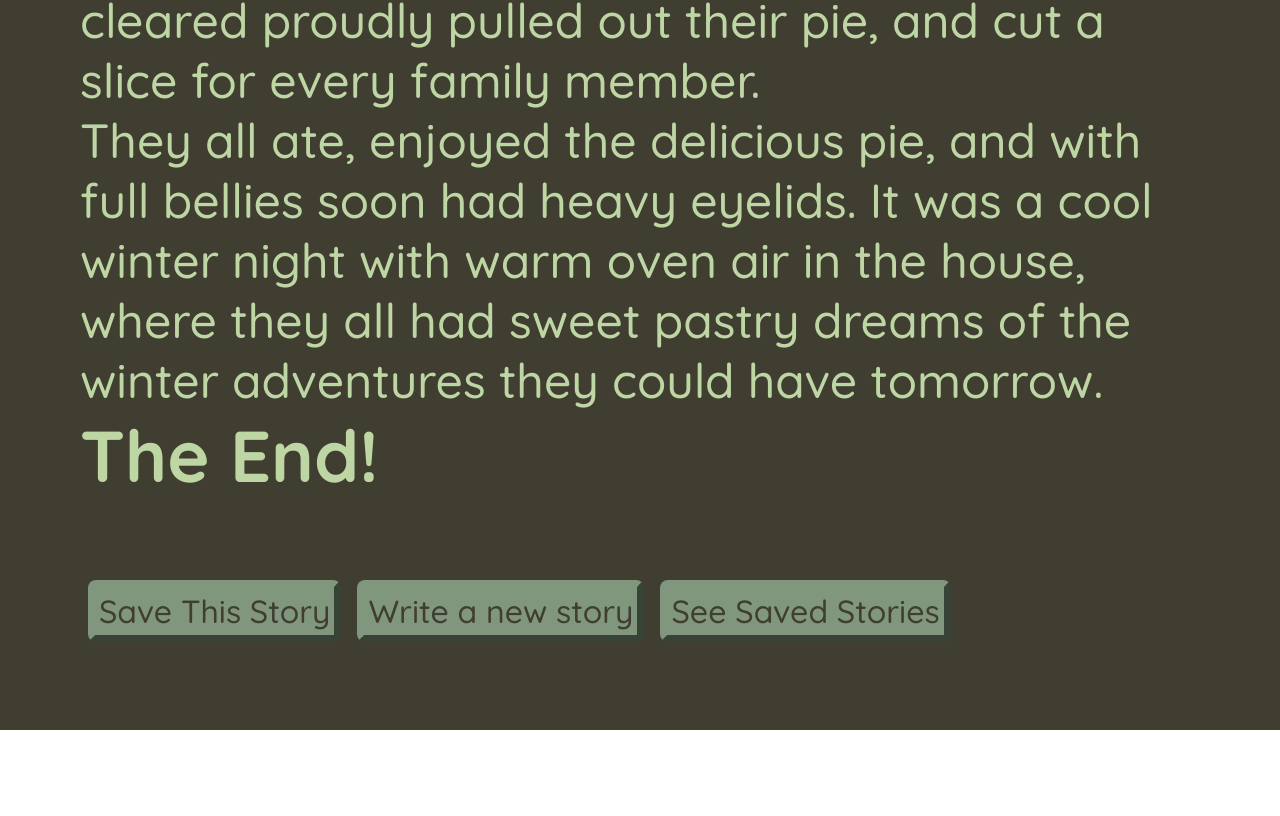
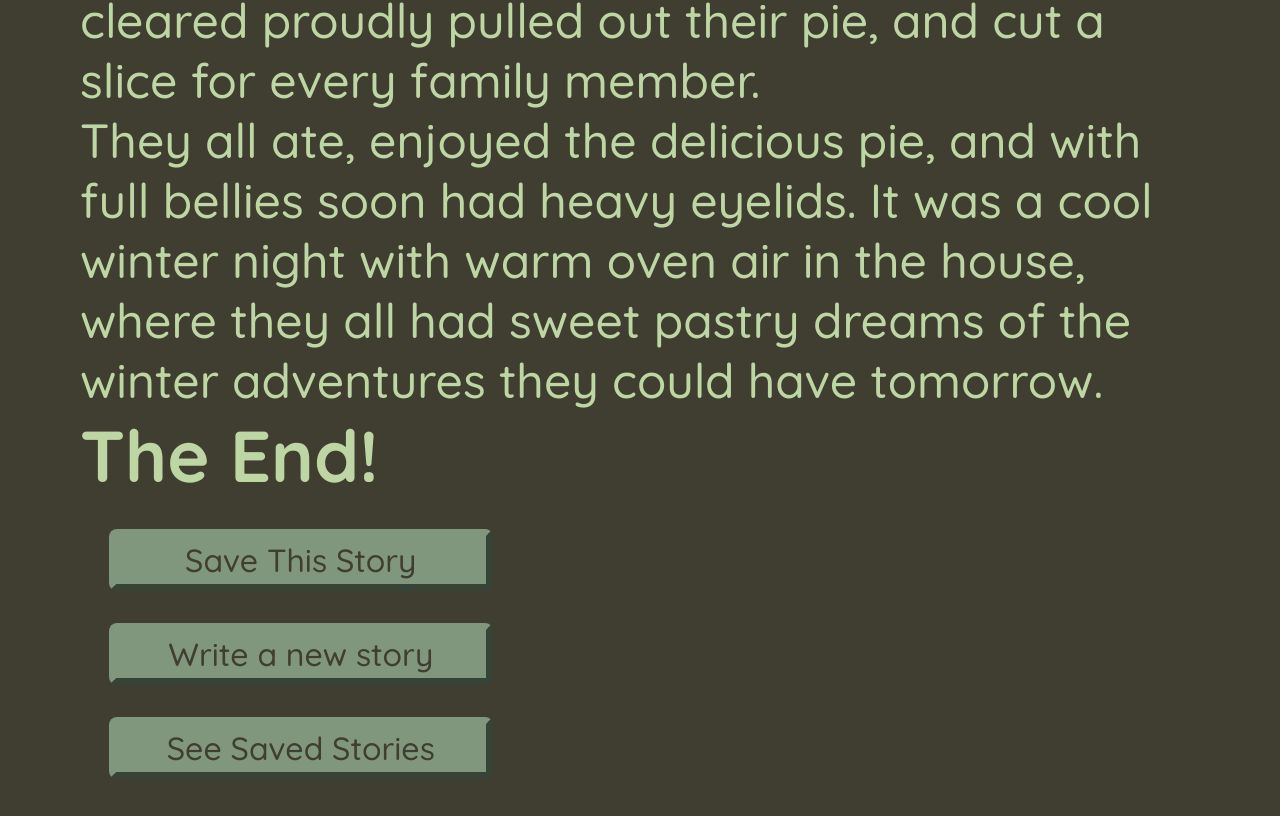
Before and after one commit to nathanielmillard/a-goats-tale, a React (Create React App) app: page /story in a window 1280 px wide. Shown: the part 3690-4506 px from the top of the page. Before the commit the page ends 4420 px from the top, so only its background shows below. Built offline with nearby package versions, Linux system fonts and the light colour scheme.

Commit message:
Allow a story to only be saved once, and be visible on button push.

```diff
--- a/src/Components/App/App.js
+++ b/src/Components/App/App.js
@@ -15,8 +15,13 @@ class App extends Component {
   }
   saveStory = () => {
     let storyData = this.state.savedStories
-    storyData.push([this.state.image, this.state.name, this.state.words])
-    this.setState({savedStories: storyData})
+    let isPresent = storyData.find(story => {
+      return story[0] === this.state.image && story[1] === this.state.name
+    })
+    if (!isPresent) {
+      storyData.push([this.state.image, this.state.name, this.state.words])
+      this.setState({savedStories: storyData})
+    }
   }
   saveInputs = (name, words, image) => {
     this.setState({name: name, words: words, image: image})
--- a/src/Components/StoryPage/StoryPage.js
+++ b/src/Components/StoryPage/StoryPage.js
@@ -47,7 +47,8 @@ class StoryPage extends Component {
      <section className='StoryPage'>
        {this.createStory()}
        <h2> The End! </h2>
-     <section className='Button Pannel'>
+       <footer>
+         <section className='buttonPanel'>
            <button onClick={this.props.saveStory}> Save This Story </button>
            <Link to='/StoryForm'><button>Write a new story</button></Link>
            <button onClick={this.populateTiles}> See Saved Stories </button>
@@ -55,6 +56,7 @@ class StoryPage extends Component {
          <section className='storyTiles'>
            {this.state.storyTiles}
          </section>
+        </footer>
      </section>
    )
  }
--- a/src/Components/StoryPage/StoryPage.scss
+++ b/src/Components/StoryPage/StoryPage.scss
@@ -12,17 +12,28 @@
     font-size: 2rem;
     border: 7px outset $satMed;
     border-radius: .5rem;
-    margin: 1vh;
+    margin: 2vh;
+    width: 100%;
     padding: .5vh;
-    margin-top: 10vh;
   }
   button:focus {
     outline: none;
     background-color: $nuetralMed;
   }
-  .storyTiles {
+  footer {
     display: flex;
     flex-direction: row;
-    flex-wrap: wrap;
+    .buttonPanel {
+      margin: 1vw;
+      width: 30vw;
+      display: flex;
+      flex-direction: column;
+    }
+    .storyTiles {
+      margin: 1vw;
+      display: flex;
+      flex-direction: row;
+      overflow: scroll;
+    }
   }
 }
--- a/src/Components/StoryTile/StoryTile.scss
+++ b/src/Components/StoryTile/StoryTile.scss
@@ -8,6 +8,7 @@
   align-items: center;
   text-align: center;
   font-size: 1.5rem;
+  margin: 2vh;
   img {
     border: 10px double $lightest;
     width: 15vw;
```
Lines whose indentation alone changed are shown as unchanged.
